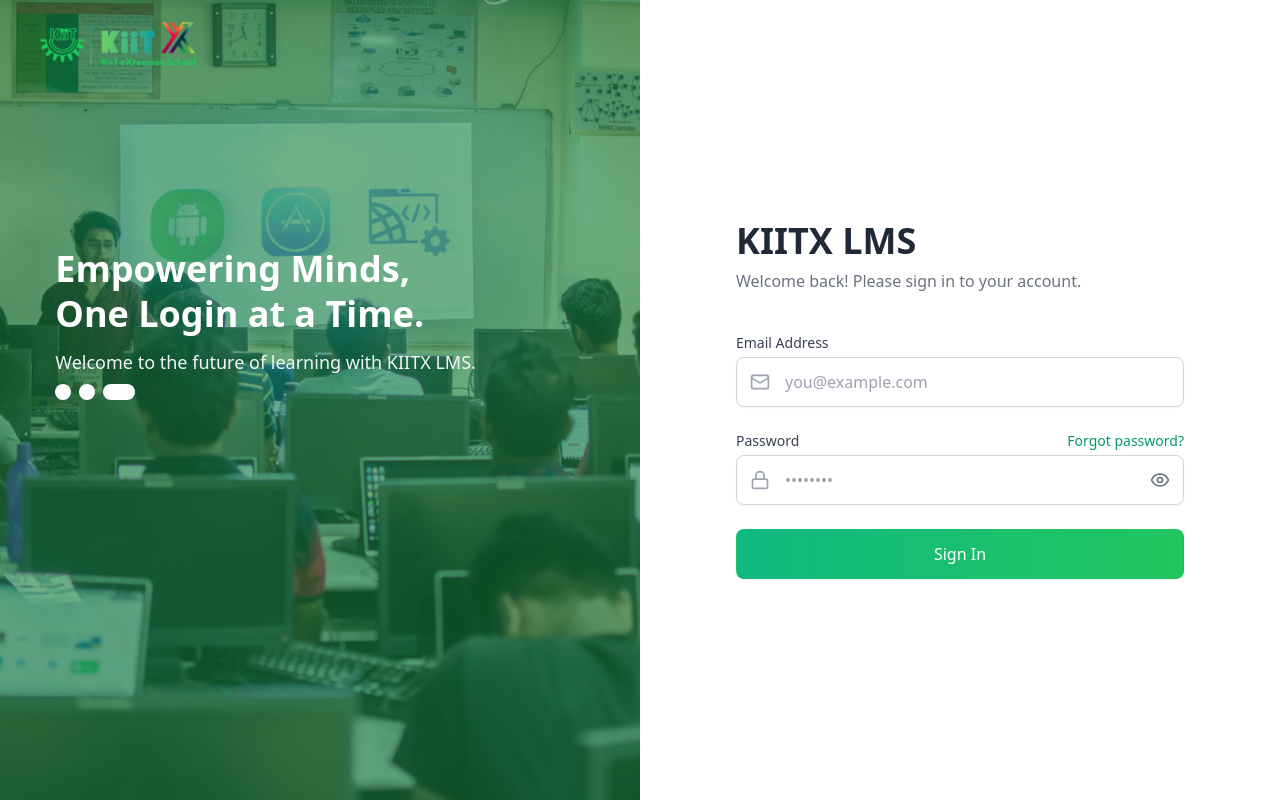
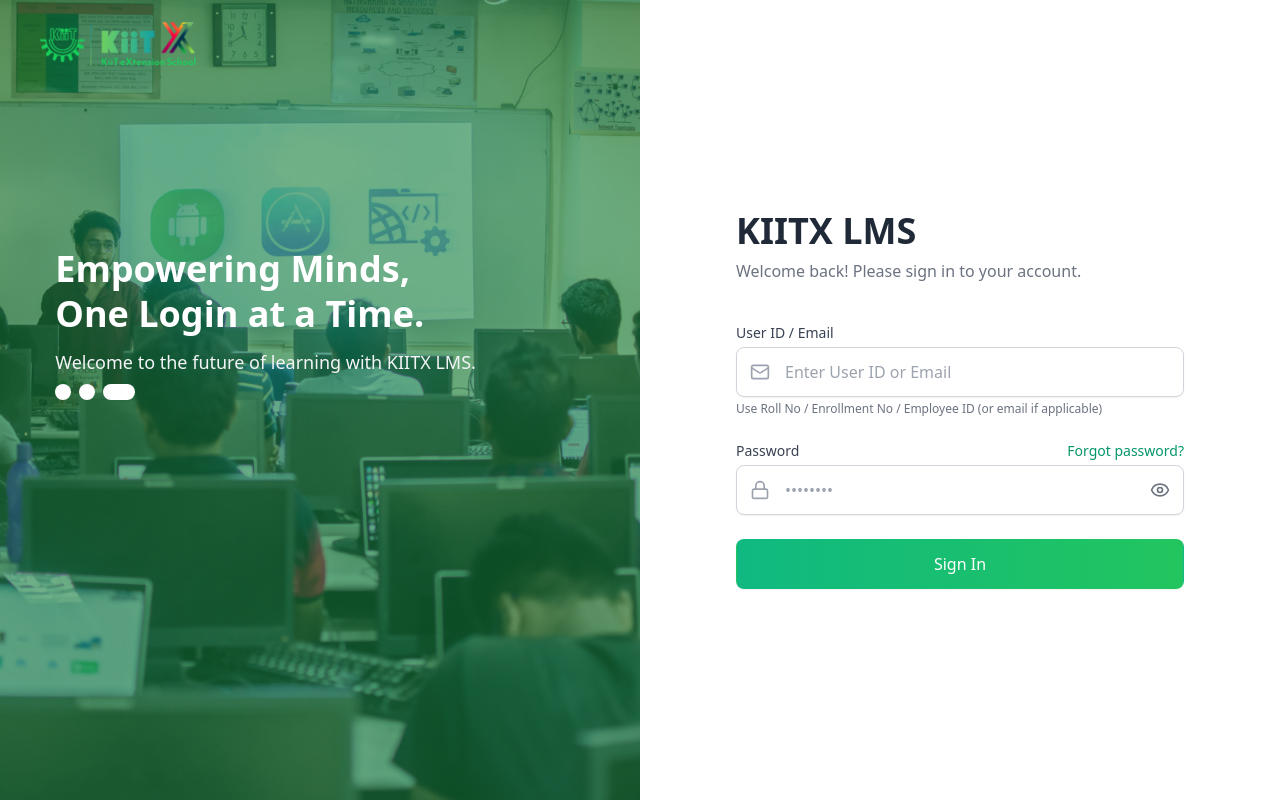
Before and after one commit to dibyacharya/ssvm-lms-frontend, a React (Create React App) app: page /login in a window 1280 px wide. Built offline with nearby package versions, Linux system fonts and the light colour scheme; what @ffmpeg/ffmpeg would draw is missing.

Commit message:
LMS frontend updates (ignore build/DS_Store + login/api)

```diff
--- a/src/pages/auth/Login.jsx
+++ b/src/pages/auth/Login.jsx
@@ -16,7 +16,7 @@
 ];
 
 const Login = () => {
-  const [formData, setFormData] = useState({ email: "", password: "" });
+  const [formData, setFormData] = useState({ identifier: "", password: "" });
   const [error, setError] = useState("");
   const [loading, setLoading] = useState(false);
   const [showPassword, setShowPassword] = useState(false);
@@ -46,15 +46,20 @@
 
   const handleSubmit = async (e) => {
     e.preventDefault();
-    if (!formData.email || !formData.password) {
+    const identifier = (formData.identifier || "").trim();
+    if (!identifier || !formData.password) {
       toast.error("Please fill in all fields");
+      return;
+    }
+    if (identifier.length < 3 || !/^[A-Za-z0-9._@-]+$/.test(identifier)) {
+      toast.error("Enter your User ID or Email");
       return;
     }
     setLoading(true);
     setError("");
     try {
       const response = await authService.login(
-        formData.email,
+        identifier,
         formData.password
       );
 
@@ -140,10 +145,10 @@
           <form onSubmit={handleSubmit} className="space-y-6">
             <div>
               <label
-                htmlFor="email"
+                htmlFor="identifier"
                 className="block text-sm font-medium text-gray-700 mb-1"
               >
-                Email Address
+                User ID / Email
               </label>
               <div className="relative">
                 <span className="absolute inset-y-0 left-0 flex items-center pl-3.5 pointer-events-none">
@@ -153,18 +158,21 @@
                   />
                 </span>
                 <input
-                  id="email"
-                  type="email"
-                  autoComplete="email"
+                  id="identifier"
+                  type="text"
+                  autoComplete="username"
                   required
                   className="block w-full pl-12 pr-4 py-3 border border-gray-300 rounded-lg shadow-sm placeholder-gray-400 focus:outline-none focus:ring-2 focus:ring-emerald-500 focus:border-emerald-500 transition"
-                  placeholder="you@example.com"
-                  value={formData.email}
+                  placeholder="Enter User ID or Email"
+                  value={formData.identifier}
                   onChange={(e) =>
-                    setFormData({ ...formData, email: e.target.value })
+                    setFormData({ ...formData, identifier: e.target.value })
                   }
                 />
               </div>
+              <p className="text-xs text-gray-500 mt-1">
+                Use Roll No / Enrollment No / Employee ID (or email if applicable)
+              </p>
             </div>
 
             <div>
--- a/src/services/api.js
+++ b/src/services/api.js
@@ -55,10 +55,15 @@
 
 // Auth service
 export const authService = {
-  login: async (email, password) => {
+  login: async (identifier, password) => {
     try {
-      if (DEBUG_AUTH) console.log("[AUTH] Login attempt with email:", email);
-      const response = await api.post("/auth/login", { email, password });
+      if (DEBUG_AUTH) console.log("[AUTH] Login attempt with identifier:", identifier);
+      const response = await api.post("/auth/login", {
+        identifier,
+        email: identifier,
+        userId: identifier,
+        password,
+      });
       if (DEBUG_AUTH) console.log("[AUTH] Login success:", response.data);
       return response;
     } catch (error) {
```
Also changed, not shown: 1 other file (tests, documents, lock files or other folders).
